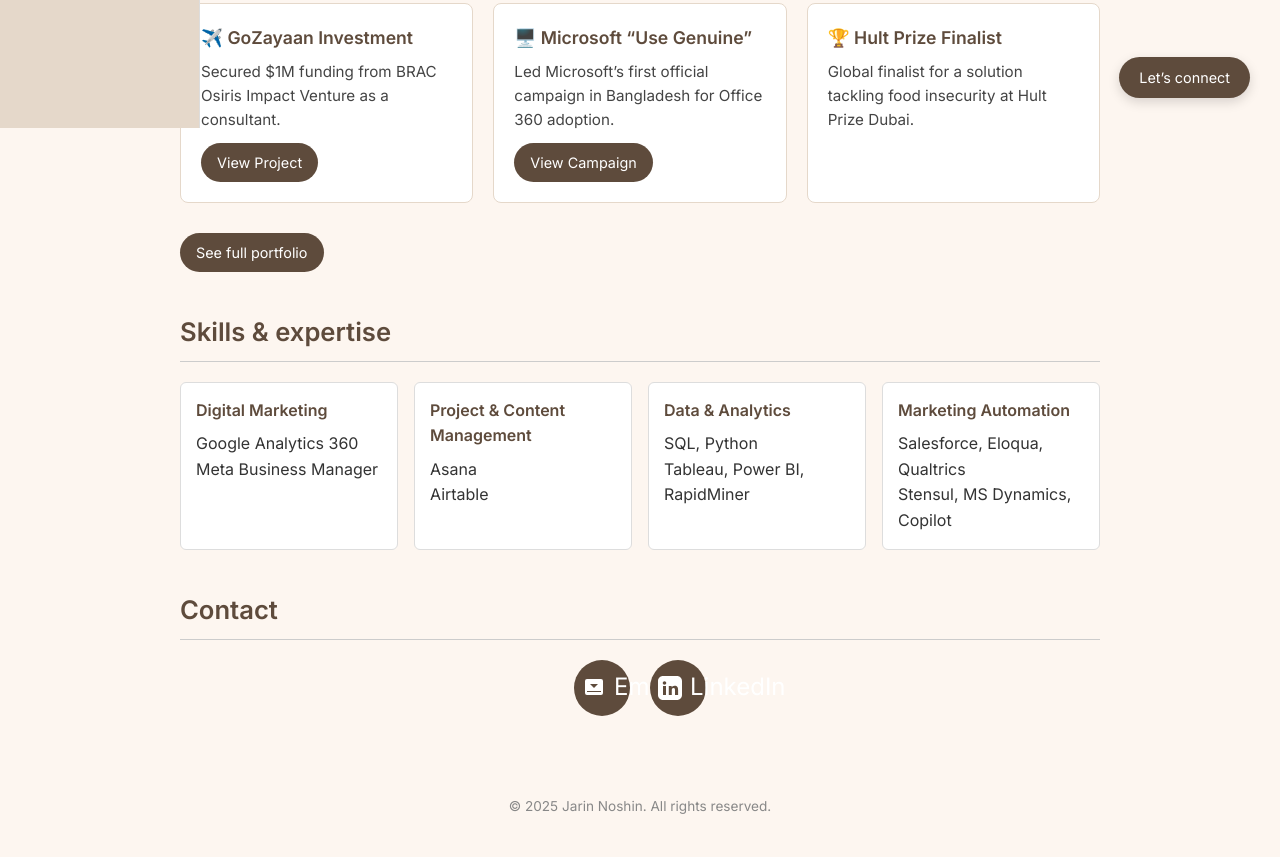
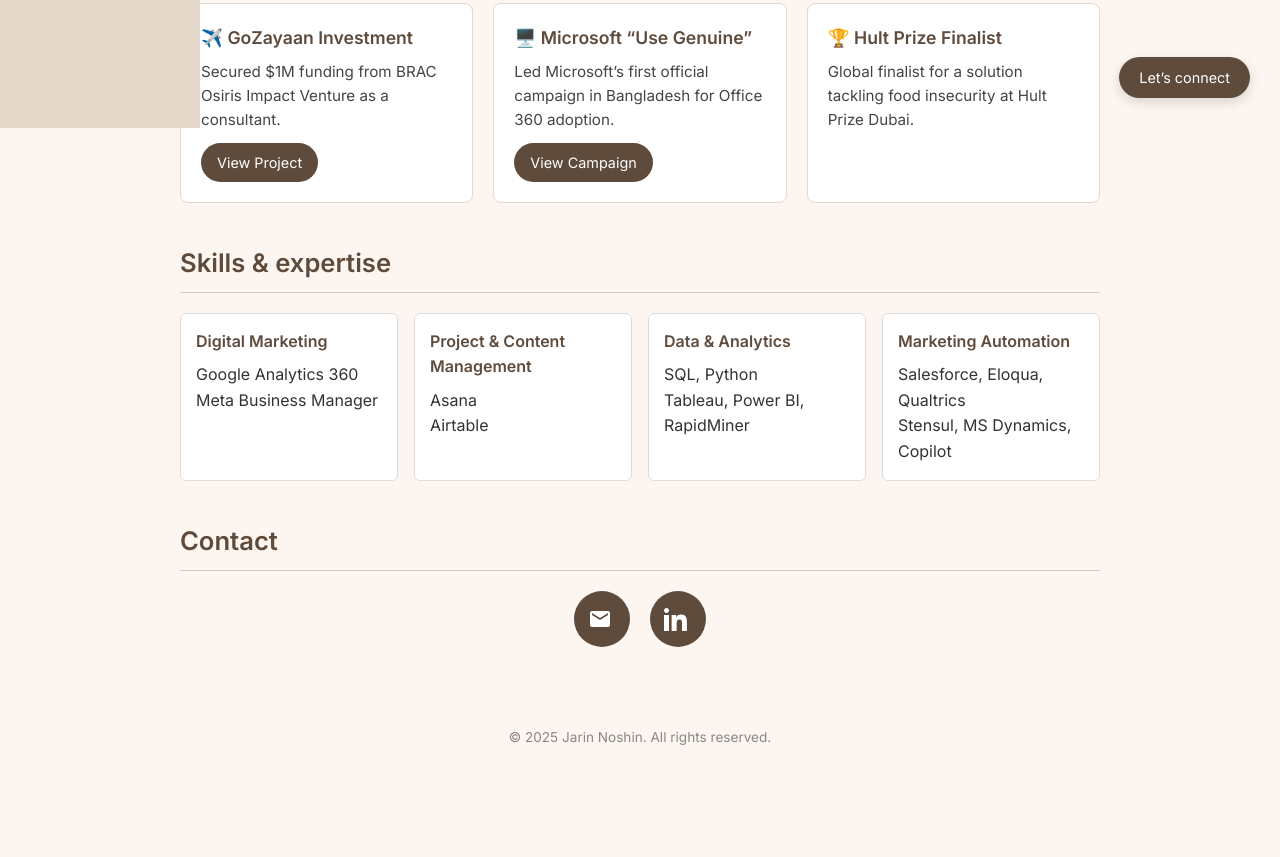
Before and after one commit to jnoshin/portfoliowebsite, a plain HTML site: page index.html in a window 1280 px wide. Shown: the part 672-1529 px from the top of the page. After the commit the page ends 1460 px from the top, so only its background shows below. Drawn offline with Linux system fonts and the light colour scheme.

Commit message:
Update index.html

```diff
--- a/index.html
+++ b/index.html
@@ -161,7 +161,71 @@
       color: #888;
     }
 
-    /* Popup modal styles */
+    .contact-buttons {
+      display: flex;
+      gap: 20px;
+      justify-content: center;
+      margin-top: 20px;
+    }
+
+    .contact-btn {
+      background-color: #5e4b3c;
+      border: none;
+      border-radius: 50%;
+      width: 56px;
+      height: 56px;
+      display: flex;
+      align-items: center;
+      justify-content: flex-start;
+      padding-left: 14px;
+      cursor: pointer;
+      transition: background-color 0.3s ease;
+      color: white;
+      text-decoration: none;
+    }
+
+    .contact-btn:hover {
+      background-color: #9e7b63;
+    }
+
+    .contact-btn svg {
+      width: 24px;
+      height: 24px;
+      fill: currentColor;
+      flex-shrink: 0;
+    }
+
+    .floating-btn {
+      position: fixed;
+      bottom: 30px;
+      right: 30px;
+      background-color: #5e4b3c;
+      color: white;
+      border: none;
+      border-radius: 25px;
+      padding: 12px 20px;
+      font-size: 0.9rem;
+      font-family: 'Inter', sans-serif;
+      cursor: pointer;
+      box-shadow: 0 4px 12px rgba(0, 0, 0, 0.15);
+      z-index: 1001;
+      transition: background-color 0.3s ease;
+      opacity: 0;
+      transform: translateY(30px);
+      animation: floatIn 0.6s ease-out 1.2s forwards;
+    }
+
+    .floating-btn:hover {
+      background-color: #9e7b63;
+    }
+
+    @keyframes floatIn {
+      to {
+        opacity: 1;
+        transform: translateY(0);
+      }
+    }
+
     .popup-form {
       display: none;
       position: fixed;
@@ -205,85 +269,6 @@
 
     .close-btn:hover {
       color: #000;
-    }
-
-    @keyframes fadeIn {
-      from {opacity: 0;}
-      to {opacity: 1;}
-    }
-
-    /* Floating Button */
-    .floating-btn {
-      position: fixed;
-      bottom: 30px;
-      right: 30px;
-      background-color: #5e4b3c;
-      color: white;
-      border: none;
-      border-radius: 25px;
-      padding: 12px 20px;
-      font-size: 0.9rem;
-      font-family: 'Inter', sans-serif;
-      cursor: pointer;
-      box-shadow: 0 4px 12px rgba(0, 0, 0, 0.15);
-      z-index: 1001;
-      transition: background-color 0.3s ease;
-
-      /* Entrance animation */
-      opacity: 0;
-      transform: translateY(30px);
-      animation: floatIn 0.6s ease-out 1.2s forwards;
-    }
-
-    .floating-btn:hover {
-      background-color: #9e7b63;
-    }
-
-    @keyframes floatIn {
-      to {
-        opacity: 1;
-        transform: translateY(0);
-      }
-    }
-
-    /* Contact buttons container */
-    #contact .contact-buttons {
-      display: flex;
-      gap: 20px;
-      justify-content: center;
-      margin-top: 20px;
-    }
-
-    /* Contact buttons style */
-    .contact-btn {
-      background-color: #5e4b3c;
-      border: none;
-      border-radius: 50%;
-      width: 56px;
-      height: 56px;
-      display: flex;
-      align-items: center;
-      padding-left: 8px; /* Added padding-left for left icon alignment */
-      justify-content: flex-start; /* left align icon */
-      cursor: pointer;
-      transition: background-color 0.3s ease;
-      color: white;
-      font-size: 24px;
-      text-decoration: none;
-      box-sizing: border-box;
-    }
-
-    .contact-btn:hover {
-      background-color: #9e7b63;
-    }
-
-    /* Icon styles for inline SVG */
-    .contact-btn svg {
-      width: 24px;
-      height: 24px;
-      fill: currentColor;
-      margin-right: 8px;
-      flex-shrink: 0;
     }
 
     @media (max-width: 768px) {
@@ -336,6 +321,7 @@
   <h2>Portfolio highlights</h2>
   <p>Selected projects blending strategy, tech, and impact:</p>
   <div class="portfolio-grid">
+    <!-- Cards here -->
     <div class="portfolio-card">
       <h3>🔍 AI Tagging – Morgan Stanley</h3>
       <p>Used AI to leverage 1400+ user data attributes for digital personalization.</p>
@@ -366,47 +352,26 @@
       <p>Global finalist for a solution tackling food insecurity at Hult Prize Dubai.</p>
     </div>
   </div>
-  <a class="btn" href="https://docs.google.com/presentation/d/1lOX9m6OxFJTHmrZXA0VFsMhYldzFxfpf/edit?usp=sharing" target="_blank" style="margin-top: 30px;">See full portfolio</a>
 </section>
 
 <section id="skills">
   <h2>Skills & expertise</h2>
   <div class="skills-grid">
-    <div class="skills-box">
-      <strong>Digital Marketing</strong>
-      Google Analytics 360<br/>Meta Business Manager
-    </div>
-    <div class="skills-box">
-      <strong>Project & Content Management</strong>
-      Asana<br/>Airtable
-    </div>
-    <div class="skills-box">
-      <strong>Data & Analytics</strong>
-      SQL, Python<br/>Tableau, Power BI, RapidMiner
-    </div>
-    <div class="skills-box">
-      <strong>Marketing Automation</strong>
-      Salesforce, Eloqua, Qualtrics<br/>Stensul, MS Dynamics, Copilot
-    </div>
+    <div class="skills-box"><strong>Digital Marketing</strong>Google Analytics 360<br/>Meta Business Manager</div>
+    <div class="skills-box"><strong>Project & Content Management</strong>Asana<br/>Airtable</div>
+    <div class="skills-box"><strong>Data & Analytics</strong>SQL, Python<br/>Tableau, Power BI, RapidMiner</div>
+    <div class="skills-box"><strong>Marketing Automation</strong>Salesforce, Eloqua, Qualtrics<br/>Stensul, MS Dynamics, Copilot</div>
   </div>
 </section>
 
 <section id="contact">
   <h2>Contact</h2>
   <div class="contact-buttons">
-    <a href="mailto:jtnoshin@gmail.com" class="contact-btn" aria-label="Email Jarin Noshin" title="Email">
-      <!-- Updated Email Icon (Inbox style) -->
-      <svg xmlns="http://www.w3.org/2000/svg" viewBox="0 0 24 24" fill="currentColor" aria-hidden="true">
-        <path d="M19 3H5a2 2 0 00-2 2v12a2 2 0 002 2h14a2 2 0 002-2V5a2 2 0 00-2-2zm-7 9l-4-4h8l-4 4zm7 4H5v-1h14v1z"/>
-      </svg>
-      Email
+    <a href="mailto:jtnoshin@gmail.com" class="contact-btn" title="Email">
+      <svg xmlns="http://www.w3.org/2000/svg" fill="currentColor" viewBox="0 0 24 24"><path d="M20 4H4c-1.1 0-2 .9-2 2v12c0 1.1.9 2 2 2h16c1.1 0 2-.9 2-2V6c0-1.1-.9-2-2-2zm0 4l-8 5-8-5V6l8 5 8-5v2z"/></svg>
     </a>
-    <a href="https://www.linkedin.com/in/jarintasnimnoshin/" target="_blank" rel="noopener noreferrer" class="contact-btn" aria-label="LinkedIn Profile" title="LinkedIn">
-      <!-- LinkedIn Icon -->
-      <svg xmlns="http://www.w3.org/2000/svg" viewBox="0 0 24 24" fill="currentColor" aria-hidden="true">
-        <path d="M19 0h-14c-2.761 0-5 2.239-5 5v14c0 2.762 2.239 5 5 5h14c2.762 0 5-2.238 5-5v-14c0-2.761-2.238-5-5-5zm-11 19h-3v-9h3v9zm-1.5-10.29c-.967 0-1.75-.79-1.75-1.76 0-.969.783-1.76 1.75-1.76s1.75.791 1.75 1.76c0 .97-.783 1.76-1.75 1.76zm13.5 10.29h-3v-4.5c0-1.07-.02-2.44-1.49-2.44-1.49 0-1.72 1.16-1.72 2.36v4.58h-3v-9h2.88v1.23h.04c.4-.75 1.37-1.54 2.82-1.54 3.02 0 3.58 1.99 3.58 4.58v4.73z"/>
-      </svg>
-      LinkedIn
+    <a href="https://www.linkedin.com/in/jarintasnimnoshin/" target="_blank" class="contact-btn" title="LinkedIn">
+      <svg xmlns="http://www.w3.org/2000/svg" fill="currentColor" viewBox="0 0 24 24"><path d="M4.98 3.5C4.98 4.88 3.87 6 2.5 6S0 4.88 0 3.5 1.12 1 2.5 1s2.48 1.12 2.48 2.5zM0 8h5v16H0V8zm7.5 0h4.7v2.17h.07c.66-1.25 2.27-2.57 4.68-2.57 5.01 0 5.93 3.3 5.93 7.58V24H18v-7.44c0-1.78-.03-4.08-2.49-4.08-2.5 0-2.88 1.95-2.88 3.96V24h-5V8z"/></svg>
     </a>
   </div>
 </section>
@@ -430,11 +395,9 @@
   function openForm() {
     document.getElementById("popupForm").style.display = "block";
   }
-
   function closeForm() {
     document.getElementById("popupForm").style.display = "none";
   }
-
   window.onclick = function(event) {
     const popup = document.getElementById("popupForm");
     if (event.target == popup) {
```
